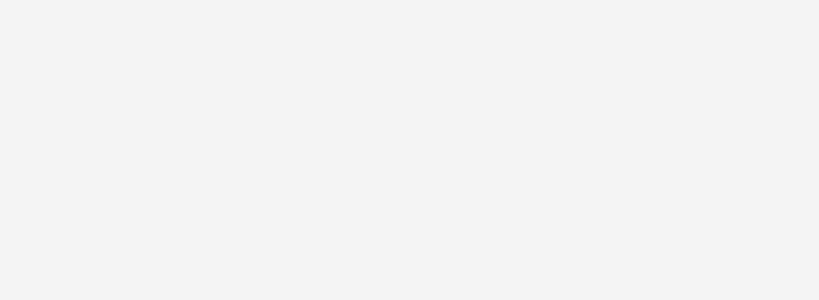
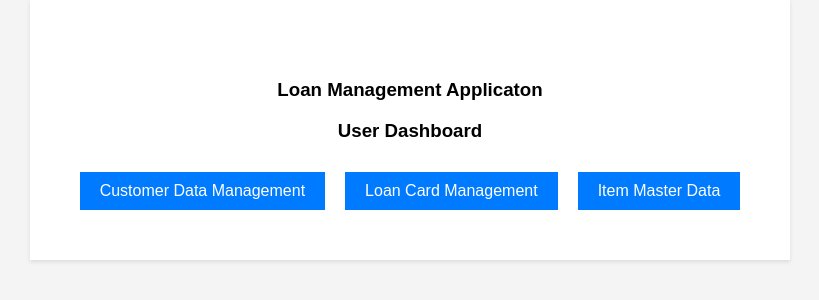
Before and after one commit to SagnikH-WF/loanapp-frontend, a React (Create React App) app: page /adminDashboard in a window 1280 px wide. Before the commit this address had no page. Shown: the part 270-570 px from the top of the page, without its empty margins (230-1049 px from the left). Built offline with nearby package versions, Linux system fonts and the light colour scheme.

Commit message:
added admin dashboard

```diff
--- a/src/App.js
+++ b/src/App.js
@@ -7,6 +7,7 @@ import Dashboard from "./components/Dashboard";
 import UserApplyLoanForm from "./components/UserLoanApplyForm";
 import LoanList from "./components/LoanList";
 import ItemList from "./components/ItemList";
+import AdminDashboard from "./components/AdminDashboard";
 
 function App() {
 	const [isLoggedIn, setIsLoggedIn] = useState(false);
@@ -24,6 +25,7 @@ function App() {
 				<Route path="/applyLoan" element={<UserApplyLoanForm />} />
 				<Route path="/viewLoans" element={<LoanList />} />
 				<Route path="/viewItems" element={<ItemList />} />
+				<Route path="/adminDashboard" element={<AdminDashboard />} />
 			</Routes>
 		</Router>
 	);
--- /dev/null
+++ b/src/components/AdminDashboard.js
@@ -0,0 +1,36 @@
+import React from "react";
+import { Route, Routes, useNavigate } from "react-router-dom";
+import "./Dashboard.css";
+
+function AdminDashboard() {
+	const navigate = useNavigate();
+
+	const navigateToAddCustomer = () => {
+		navigate("/register");
+	};
+	const navigateToApplyLoan = () => {
+		navigate("/applyLoan");
+	};
+	const navigateToPurchasedItem = () => {
+		navigate("/viewItems");
+	};
+
+	return (
+		<div className="dashboard-container">
+			<div className="container">
+				<div className="dashboard">
+					<h3>Loan Management Applicaton</h3>
+					<h3>User Dashboard</h3>
+					<div className="dashboard-button-container">
+						<button onClick={navigateToAddCustomer}>Customer Data Management</button>
+						<button onClick={navigateToApplyLoan}>Loan Card Management</button>
+						<button onClick={navigateToPurchasedItem}>
+							Item Master Data
+						</button>
+					</div>
+				</div>
+			</div>
+		</div>
+	);
+}
+export default AdminDashboard;
```
